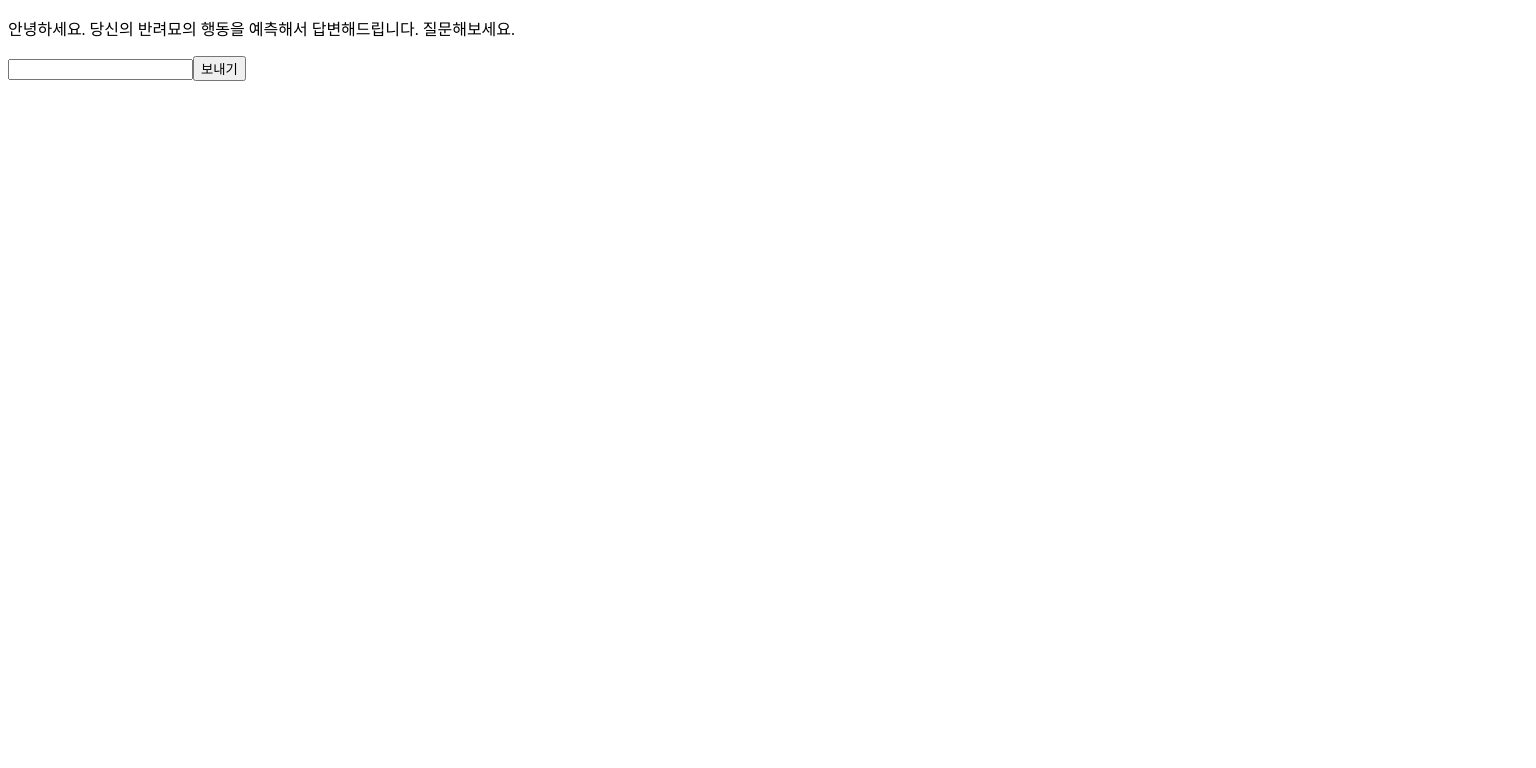
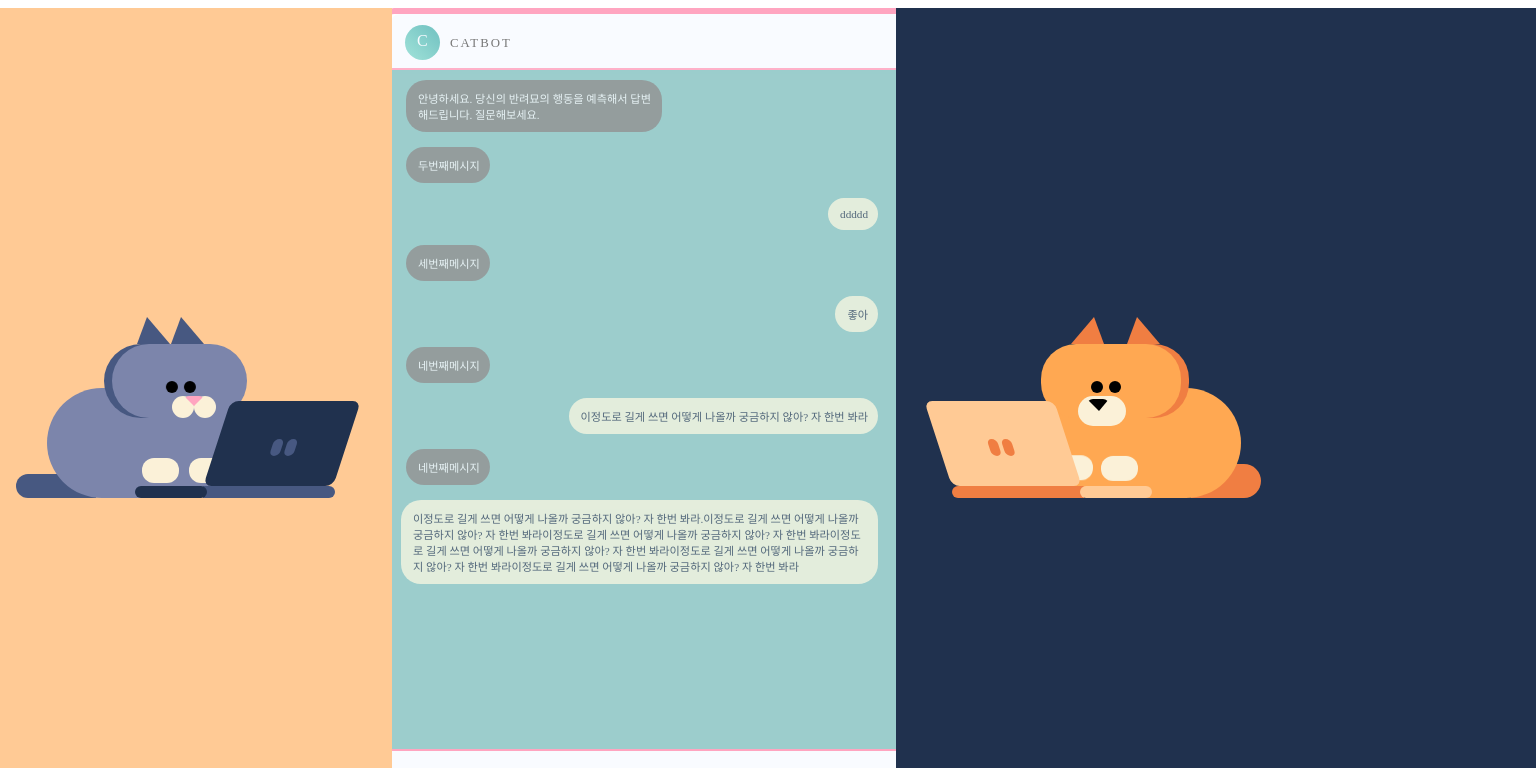
Before and after one commit to leemj0948/chatbot, a React (Vite) app: page /catbot in a window 1280 px wide. Shown: the top 768 px of the page, 1536 px wide, since content can reach past the window. Built offline with nearby package versions, Linux system fonts and the light colour scheme.

Commit message:
add:chatbot Css Add

```diff
--- a/src/App.tsx
+++ b/src/App.tsx
@@ -11,8 +11,7 @@ function App() {
             <BrowserRouter>
                 <Routes>
                     <Route path="/" element={<LandingPage />} />
-                    <Route path="/catbot" element={<ChatMain />} />
-                    <Route path="bg" element={<ChatBg />} />
+                    <Route path="/catbot" element={<ChatBg />} />
                 </Routes>
             </BrowserRouter>
         </QueryClientProvider>
--- a/src/atom/LeftCat.tsx
+++ b/src/atom/LeftCat.tsx
@@ -35,42 +35,41 @@ const LeftCat = ({ namedColors }: Props) => {
 };
 
 const catLeftType = keyframes`
-    2%  {transform: translateY(-8px)}
+    2%  {transform: translateY(-3.875vw)}
     6%  {transform: none}
-    8%  {transform: translateY(-8px)}
+    8%  {transform: translateY(-3.875vw)}
     10% {transform: none}
-    14% {transform: translateY(-8px)}
+    14% {transform: translateY(-3.875vw)}
     16% {transform: none}
-    18% {transform: translateY(-8px)}
+    18% {transform: translateY(-3.875vw)}
     20% {transform: none}
-    22% {transform: translateY(-8px)}
+    22% {transform: translateY(-3.875vw)}
     26% {transform: none}
 `;
 const catRightType = keyframes`
-    6%  {transform: translateY(-8px)}
+    6%  {transform: translateY(-3.875vw)}
     8%  {transform: none}
-    10% {transform: translateY(-8px)}
+    10% {transform: translateY(-3.875vw)}
     12% {transform: none}
-    16% {transform: translateY(-8px)}
+    16% {transform: translateY(-3.875vw)}
     18% {transform: none}
-    20% {transform: translateY(-8px)}
+    20% {transform: translateY(-3.875vw)}
     22% {transform: none}
-    24% {transform: translateY(-8px)}
+    24% {transform: translateY(-3.875vw)}
     28% {transform: none}
 `;
 const eyeControl = keyframes`
     55% {transform: none}
-    62% {transform: translateX(-2px)}
+    62% {transform: translateX(-0.8vw)}
     70% {
         transition-timing-function: ease-out;
-        transform: translateX(3px)}
-    82% {transform: translateX(-2px)}
+        transform: translateX(1.2vw)}
+    82% {transform: translateX(-0.8vw)}
     90% {
         transition-timing-function: ease-out;
-        transform: translateX(3px)}
+        transform: translateX(1.2vw)}
     100%{transform: none}
 `;
-
 const CatL = styled.div`
     height: 182px;
     width: 200px;
--- a/src/components/ChatBg.tsx
+++ b/src/components/ChatBg.tsx
@@ -1,6 +1,7 @@
-import styled from "styled-components";
+import styled, { keyframes } from "styled-components";
 import LeftCat from "../atom/LeftCat";
 import RightCat from "../atom/RightCat";
+import ChatMain from "./ChatMain";
 export interface namedColor {
     peach: string;
     grape: string;
@@ -29,12 +30,31 @@ const ChatBg = () => {
             <Left peach={namedColors.peach}>
                 <LeftCat namedColors={namedColors} />
             </Left>
+            <ChatMain />
             <Right navy={namedColors.navy}>
                 <RightCat namedColors={namedColors} />
             </Right>
         </Body>
     );
 };
+const slideLeft = keyframes`
+from {
+    transform: translateX(0);
+  }
+
+  to {
+    transform: translateX(-40%);
+  }
+`;
+const slideRight = keyframes`
+from {
+    transform: translateX(0);
+  }
+
+  to {
+    transform: translateX(40%);
+  }
+`;
 const Body = styled.section`
     margin: 0;
     padding: 0;
@@ -44,6 +64,9 @@ const Left = styled.div<{ peach: string }>`
     height: 100%;
     width: 50%;
     background: ${(props) => props.peach};
+    animation: ${slideLeft} 5s ease-in-out;
+    animation-fill-mode: forwards;
+    z-index: 2;
 `;
 const Right = styled.div<{ navy: string }>`
     position: absolute;
@@ -51,5 +74,8 @@ const Right = styled.div<{ navy: string }>`
     height: 100%;
     width: 50%;
     background: ${(props) => props.navy};
+    animation: ${slideRight} 5s ease-in-out;
+    animation-fill-mode: forwards;
+    z-index: 2;
 `;
 export default ChatBg;
--- a/src/components/ChatMain.tsx
+++ b/src/components/ChatMain.tsx
@@ -15,6 +15,22 @@ const ChatMain = () => {
             assistant:
                 "안녕하세요. 당신의 반려묘의 행동을 예측해서 답변해드립니다. 질문해보세요.",
             user: "",
+        },
+        {
+            assistant: "두번째메시지",
+            user: "ddddd",
+        },
+        {
+            assistant: "세번째메시지",
+            user: "좋아",
+        },
+        {
+            assistant: "네번째메시지",
+            user: "이정도로 길게 쓰면 어떻게 나올까 궁금하지 않아? 자 한번 봐라",
+        },
+        {
+            assistant: "네번째메시지",
+            user: "이정도로 길게 쓰면 어떻게 나올까 궁금하지 않아? 자 한번 봐라.이정도로 길게 쓰면 어떻게 나올까 궁금하지 않아? 자 한번 봐라이정도로 길게 쓰면 어떻게 나올까 궁금하지 않아? 자 한번 봐라이정도로 길게 쓰면 어떻게 나올까 궁금하지 않아? 자 한번 봐라이정도로 길게 쓰면 어떻게 나올까 궁금하지 않아? 자 한번 봐라이정도로 길게 쓰면 어떻게 나올까 궁금하지 않아? 자 한번 봐라",
         },
     ]);
     // const [userinput, setUserinput] = useState(userInput.current);
@@ -76,32 +92,60 @@ const ChatMain = () => {
             userInput.current = "";
         }
     };
+    console.log(chatbot);
     return (
-        <div>
-            <div>
+        <MessageFrame>
+            <ChatBox>
+                <TopBar>
+                    <Avatar>
+                        <p>C</p>
+                    </Avatar>
+                    <Name>CatBot</Name>
+                    <Icons></Icons>
+                </TopBar>
+            </ChatBox>
+            <Middle>
+                <VoldeMort>
                     {chatbot.map((message: MessageType, i: number) => {
                         return (
                             <div key={i}>
-                            {message.user ? <p>{message.user}</p> : <p></p>}
-                            <p>{message.assistant}</p>
+                                <Incoming>
+                                    <Bubble isUser={false}>
+                                        {message.assistant}
+                                    </Bubble>
+                                </Incoming>
+                                {message.user && (
+                                    <Outcoming>
+                                        <Bubble isUser>{message.user}</Bubble>
+                                    </Outcoming>
+                                )}
                             </div>
                         );
                     })}
+
+                    {isLoading && (
+                        <Typing>
+                            {/* 로딩 바 */}
+                            <div className="bubble">
+                                <One />
+                                <Two />
+                                <Three />
                             </div>
-            <div>
-                <UserInput onChange={inputHandeler} onKeyUp={isEnter} />
-                <span>
-                    {!isLoading ? (
-                        <SendBtn onClick={onSend}>보내기</SendBtn>
-                    ) : (
-                        <>
-                            <Dot />
-                            <p>분석 하는중 ...</p>
-                        </>
+                        </Typing>
                     )}
-                </span>
-            </div>
-        </div>
+                </VoldeMort>
+            </Middle>
+            <BottomBar>
+                <Chat>
+                    <input
+                        onChange={inputHandeler}
+                        onKeyUp={isEnter}
+                        placeholder="여기에 입력해라 냥"
+                    />
+                    <button onClick={onSend}>전송</button>
+                </Chat>
+            </BottomBar>
+        </MessageFrame>
     );
 };
 // const spin = keyframes`
@@ -109,6 +153,178 @@ const ChatMain = () => {
 //     transform: rotate(360deg);
 //   }
 // `;
+const bounce = keyframes`
+30% { transform: translateY(-4px); }
+60% { transform: translateY(0px); }
+80% { transform: translateY(4px); }
+100% { transform: translateY(0px); opacity: 0.5;
+`;
+
+const MessageFrame = styled.section`
+    position: absolute;
+    width: 40%;
+    height: 100%;
+    left: 30%;
+}
+`;
+const ChatBox = styled.div`
+    position: absolute;
+    border: 6px solid rgb(255, 165, 192);
+    height: 99%;
+    width: 100%;
+    border-radius: 10px;
+    box-shadow: 5px 5px 15px rgba(#777777, 0.5);
+`;
+const TopBar = styled.div`
+    width: 100%;
+    height: 60px;
+    background: #f9fbff;
+    border-radius: 10px 10px 0 0;
+`;
+const Avatar = styled.div`
+    width: 35px;
+    height: 35px;
+    background: linear-gradient(to bottom left, #79c7c5 20%, #a1e2d9 100%);
+    border-radius: 50%;
+    position: absolute;
+    top: 11px;
+    left: 15px;
+    p {
+        color: #f9fbff;
+        margin: 7px 12px;
+    }
+`;
+const Name = styled.div`
+    position: absolute;
+    top: 22px;
+    text-transform: uppercase;
+    color: #777777;
+    font-size: 0.8em;
+    letter-spacing: 2px;
+    font-weight: 500;
+    left: 60px;
+`;
+const Icons = styled.div`
+    position: absolute;
+    color: #a1e2d9;
+    padding: 10px;
+    top: 5px;
+    right: 21px;
+    cursor: pointer;
+`;
+const Middle = styled.div`
+    position: absolute;
+    background: rgb(139 197 196);
+    border: 2px solid rgb(255, 165, 192);
+    width: 100%;
+    opacity: 0.85;
+    top: 60px;
+    height: 89%;
+`;
+const VoldeMort = styled.div`
+    width: 100%;
+`;
+const Incoming = styled.div`
+    display: block;
+    width: 50%;
+
+    padding: 10px 25px 0 20px;
+`;
+const Bubble = styled.div<{ isUser: Boolean }>`
+    position: relative;
+    display: inline-block;
+    margin-bottom: 5px;
+    color: ${(props) => (props.isUser ? "rgb(32, 49, 78)" : "#f9fbff")};
+    font-size: 0.7em;
+    padding: 10px 10px 10px 12px;
+    border-radius: 20px;
+    background-color: ${(props) => (props.isUser ? "beige" : "gray")};
+    opacity: 80%;
+    text-align: ${(props) => (props.isUser ? "left" : "none")};
+`;
+const Outcoming = styled.div`
+    display: block;
+    text-align: right;
+    padding: 10px 20px 0 15px;
+`;
+const Typing = styled.div`
+    position: absolute;
+    top: 85%;
+    left: 20px;
+    .bubble {
+        background: #777777;
+        opacity: 45%;
+        padding: 8px 27px 13px;
+        border-radius: 18px;
+    }
+`;
+const Ellipsis = styled.div`
+    width: 1vw;
+    height: 1vw;
+    display: inline-block;
+    background: black;
+    opacity: 25%;
+    border-radius: 50%;
+    animation: ${bounce} 1.3s linear infinite;
+`;
+const One = styled(Ellipsis)`
+    margin-right: 1vw;
+    animation-delay: 0.6s;
+`;
+const Two = styled(Ellipsis)`
+    margin-right: 1vw;
+    animation-delay: 0.5s;
+`;
+const Three = styled(Ellipsis)`
+    animation-delay: 0.8s;
+`;
+const BottomBar = styled.div`
+    position: absolute;
+    width: 100%;
+    height: 55px;
+    bottom: 0;
+    background: #f9fbff;
+    border-radius: 0 0 10px 10px;
+    border: 2px solid rgb(255, 165, 192);
+`;
+const Chat = styled.div`
+    input {
+        padding: 7px;
+        width: 74%;
+        left: 5%;
+        position: absolute;
+        border: 0;
+        top: 13px;
+        background: #f9fbff;
+        color: #79c7c5;
+    }
+    input::placeholder {
+        color: rgb(32, 49, 78);
+    }
+
+    input:focus {
+        color: #777777;
+        outline: 0;
+    }
+    button {
+        position: absolute;
+        border: 0;
+        font-size: 1em;
+        color: rgb(32, 49, 78);
+        top: 19px;
+        opacity: 0.8;
+        right: 17px;
+        cursor: pointer;
+        outline: 0;
+        whith: 60vw;
+        height: 50%;
+        &:hover {
+            transform: scale(1.1);
+            transition: all 0.3s ease-in-out;
+            color: rgb(32, 49, 78);
+        }
+    }
+`;
 
 const UserInput = styled.input``;
 const SendBtn = styled.button``;
```
Lines whose indentation alone changed are shown as unchanged.
